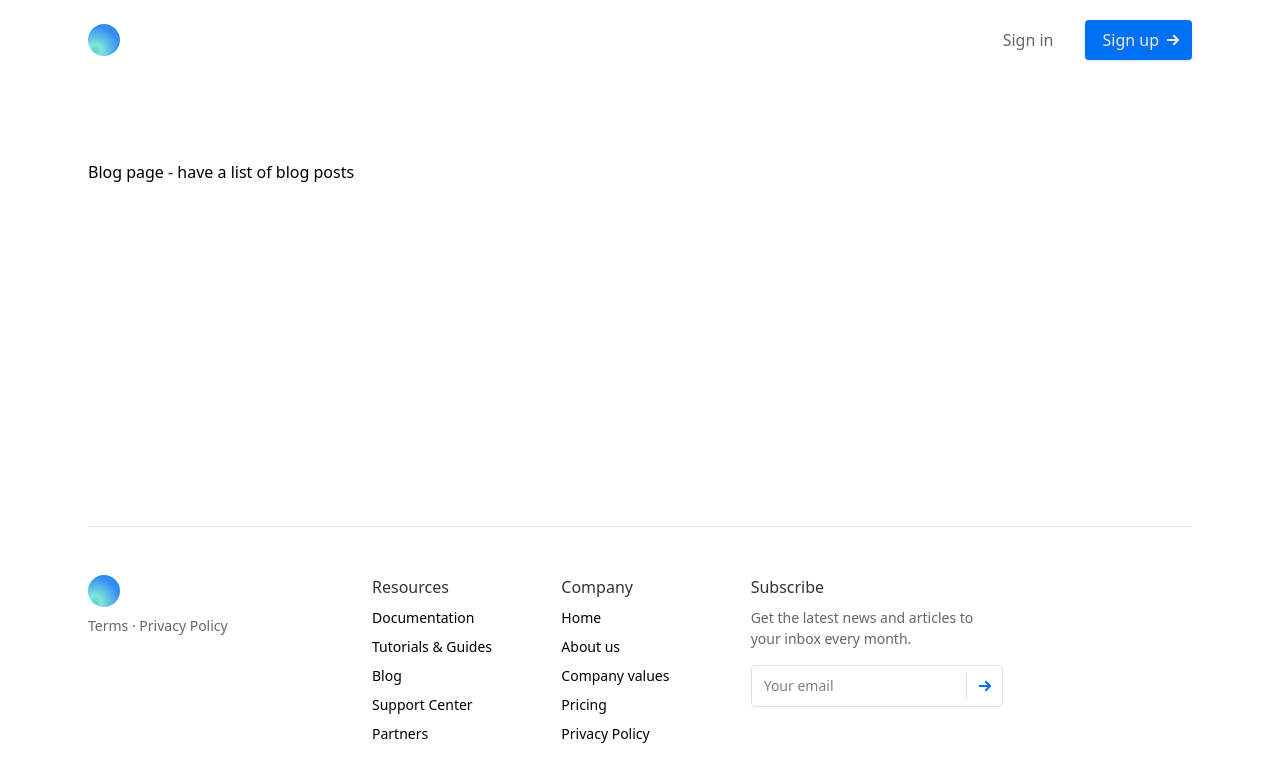
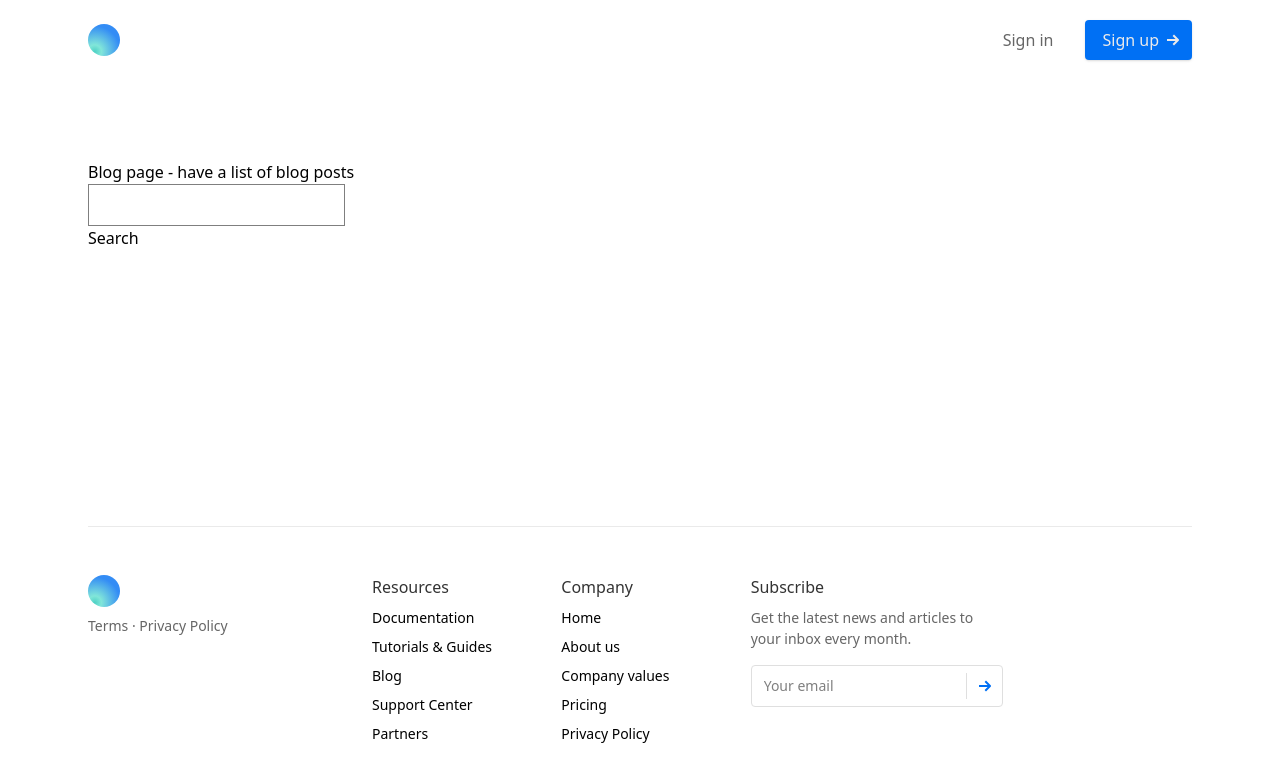
Before and after one commit to diogoverde/onboarding-landing, a Next.js app: page /blog in a window 1280 px wide. Shown: the top 782 px of the page. Built offline with nearby package versions, Linux system fonts and the light colour scheme.

Commit message:
added google analytics

```diff
--- /dev/null
+++ b/lib/ga.js
@@ -0,0 +1,11 @@
+// log the pageview with their URL
+export const pageview = (url) => {
+  window.gtag("config", process.env.NEXT_PUBLIC_GOOGLE_ANALYTICS, {
+    page_path: url,
+  });
+};
+
+// log specific events happening.
+export const event = ({ action, params }) => {
+  window.gtag("event", action, params);
+};
--- a/pages/_app.js
+++ b/pages/_app.js
@@ -1,7 +1,27 @@
 import "../styles/styles.scss";
+import * as ga from "../lib/ga";
+import { useEffect } from "react";
+import { useRouter } from "next/router";
 import Head from "next/head";
 
 export default function App({ Component, pageProps }) {
+  const router = useRouter();
+
+  useEffect(() => {
+    const handleRouteChange = (url) => {
+      ga.pageview(url);
+    };
+    //When the component is mounted, subscribe to router changes
+    //and log those page views
+    router.events.on("routeChangeComplete", handleRouteChange);
+
+    // If the component is unmounted, unsubscribe
+    // from the event with the `off` method
+    return () => {
+      router.events.off("routeChangeComplete", handleRouteChange);
+    };
+  }, [router.events]);
+
   return (
     <>
       <Head>
--- /dev/null
+++ b/pages/_document.js
@@ -0,0 +1,33 @@
+import Document, { Html, Head, Main, NextScript } from "next/document";
+
+export default class MyDocument extends Document {
+  render() {
+    return (
+      <Html>
+        <Head>
+          {/* Global Site Tag (gtag.js) - Google Analytics */}
+          <script
+            async
+            src={`https://www.googletagmanager.com/gtag/js?id=${process.env.NEXT_PUBLIC_GOOGLE_ANALYTICS}`}
+          />
+          <script
+            dangerouslySetInnerHTML={{
+              __html: `
+            window.dataLayer = window.dataLayer || [];
+            function gtag(){dataLayer.push(arguments);}
+            gtag('js', new Date());
+            gtag('config', '${process.env.NEXT_PUBLIC_GOOGLE_ANALYTICS}', {
+              page_path: window.location.pathname,
+            });
+          `,
+            }}
+          />
+        </Head>
+        <body>
+          <Main />
+          <NextScript />
+        </body>
+      </Html>
+    );
+  }
+}
--- a/pages/blog.js
+++ b/pages/blog.js
@@ -1,9 +1,23 @@
+import { useState } from "react";
 import Header from "../components/Header";
 import Hero from "../components/Hero";
 import Footer from "../components/Footer";
 import Newsletter from "../components/Newsletter";
 
+import * as ga from "../lib/ga";
+
 export default function About() {
+  const [query, setQuery] = useState("");
+
+  const search = () => {
+    ga.event({
+      action: "search",
+      params: {
+        search_term: query,
+      },
+    });
+  };
+
   return (
     <div className="flex flex-col min-h-screen overflow-hidden">
       <Header />
@@ -11,6 +25,17 @@ export default function About() {
         <div className="max-w-6xl mx-auto px-4 sm:px-6">
           <div className="pt-32 pb-12 md:pt-40 md:pb-20">
             <span>Blog page - have a list of blog posts</span>
+            <div>
+              <div>
+                <input
+                  type="text"
+                  onChange={(event) => setQuery(event.target.value)}
+                ></input>
+              </div>
+              <div>
+                <button onClick={() => search()}>Search</button>
+              </div>
+            </div>
           </div>
         </div>
       </main>
```
